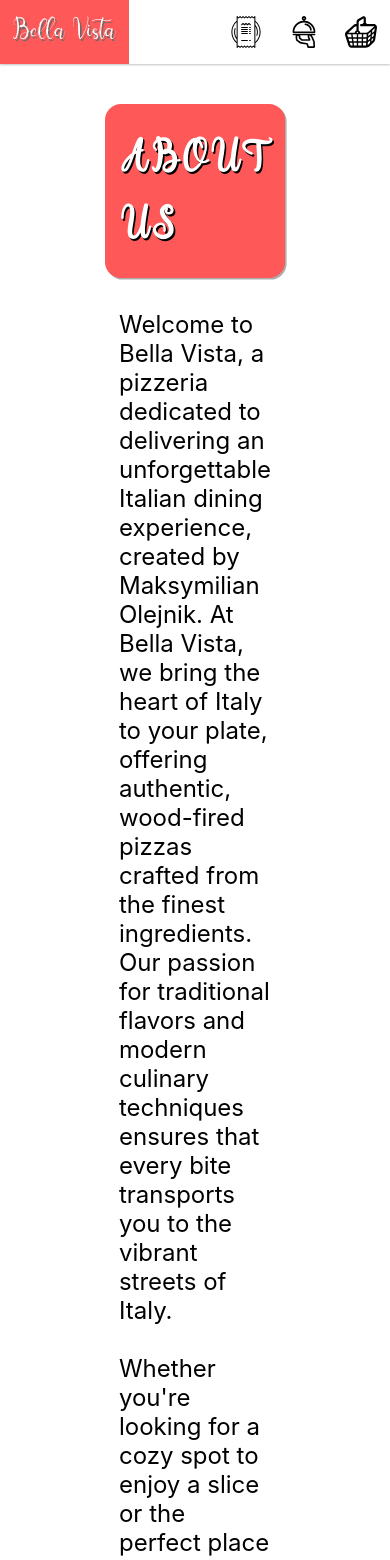
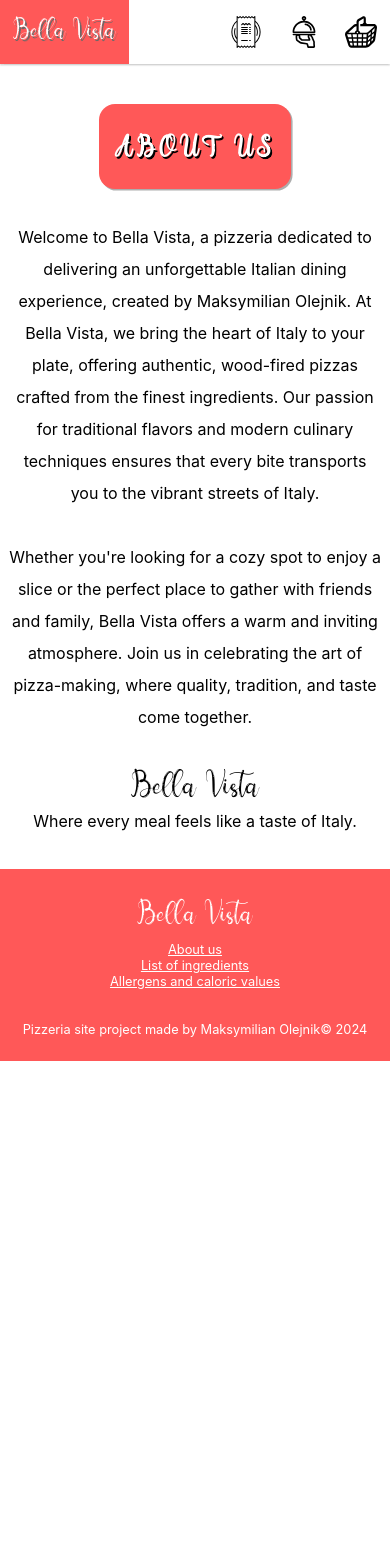
Before and after one commit to MOLE-DV/pizzeria, a React (Create React App) app: page /aboutUs in a window 390 px wide. Shown: the top 1560 px of the page. After the commit the page ends 1061 px from the top, so only its background shows below. Built offline with nearby package versions, Linux system fonts and the light colour scheme.

Commit message:
About us responsivness

```diff
--- a/src/Components/Footer/footer.sass
+++ b/src/Components/Footer/footer.sass
@@ -1,8 +1,9 @@
 @import "../../Styling/colors.sass"
 
 #footer
+    position: relative
     width: 100vw
-    height: calc(10vh + 10vw)
+    height: 15rem
     background: var(--dirty-red)
     display: flex
     flex-direction: column
@@ -10,11 +11,13 @@
     align-items: center
 
 
+
     .title
         user-select: none
         font-family: Sellena
         color: white
-        font-size: calc(2.5vh + 2.5vw)
+        font-size: 3rem
+        margin-top: -3rem
 
     #buttons
         display: flex
@@ -28,10 +31,11 @@
 
         .button
             color: white
-            padding-inline: calc(1vh + 1vw)
+            padding-inline: 1rem
             cursor: pointer
+            font-size: 1rem
 
     #copy
         color: white
         position: absolute
-        bottom: calc(.2vh + .2vw)
+        bottom: 1.5rem
--- a/src/Components/Footer/footer.tsx
+++ b/src/Components/Footer/footer.tsx
@@ -1,4 +1,5 @@
 import './footer.sass';
+import './footer_mobile.sass'
 import { Link } from 'react-router-dom'
 
 const Footer = () => {
--- /dev/null
+++ b/src/Components/Footer/footer_mobile.sass
@@ -0,0 +1,25 @@
+@media screen and (max-width: 535px)
+    #footer
+        height: 10rem
+        .title
+            font-size: 2.5rem
+        .button, .separator, #copy
+            font-size: .8rem !important
+
+@media screen and (max-width: 430px)
+    #footer
+        height: 12rem
+        .title
+            font-size: 2.25rem
+        .button, .separator, #copy
+            font-size: .5 !important
+
+@media screen and (max-width: 417px)
+    #footer
+        #buttons
+            text-align: center
+            flex-direction: column
+            line-height: 1rem
+
+        .separator
+            display: none
--- a/src/Tabs/aboutUs/components/aboutUsInfo/aboutUsInfo.sass
+++ b/src/Tabs/aboutUs/components/aboutUsInfo/aboutUsInfo.sass
@@ -21,6 +21,9 @@
         margin-bottom: 2rem
         text-shadow: .1rem .1rem rgba(0,0,0,1)
         padding-top: 1.5rem
+
+    .description *
+        overflow: hidden
 
 
     .description
@@ -52,3 +55,10 @@
             span.logo
                 font-family: Sellena
                 font-size: 4rem
+                overflow: visible
+                padding-top: .5rem
+
+            .last
+                overflow: visible
+                height: fit-content
+                width: fit-content
--- a/src/Tabs/aboutUs/components/aboutUsInfo/aboutUsInfo.tsx
+++ b/src/Tabs/aboutUs/components/aboutUsInfo/aboutUsInfo.tsx
@@ -1,5 +1,5 @@
 import './aboutUsInfo.sass'
-import ImageSlider from '../../../../Components/ImageSlider/slider';
+import './aboutUsInfo_mobile.sass'
 
 const AboutUsInfo = () => {
     return (
@@ -11,7 +11,11 @@ const AboutUsInfo = () => {
                 <br /><br />
                 Whether you're looking for a cozy spot to enjoy a slice or the perfect place to gather with friends and family, Bella Vista offers a warm and inviting atmosphere. Join us in celebrating the art of pizza-making, where quality, tradition, and taste come together.
                 <br /><br />
-                <span className='logo'>Bella Vista</span> – Where every meal feels like a taste of Italy.
+
+                <div className="last">
+                    <span className='logo'>Bella Vista</span> <span className="dash">–</span> Where every meal feels like a taste of Italy.
+                </div>
+
                 </div>
                 <div className="image" />
             </div>
--- /dev/null
+++ b/src/Tabs/aboutUs/components/aboutUsInfo/aboutUsInfo_mobile.sass
@@ -0,0 +1,56 @@
+@media screen and (max-width: 1007px)
+    .description
+        padding-inline: 2rem !important
+
+
+@media screen and (max-width: 755px)
+    .description
+        padding-inline: 1rem !important
+
+
+
+@media screen and (max-width: 725px)
+    .description
+        .title
+            font-size: 2rem !important
+
+        .text
+            font-size: 1.25rem !important
+
+            span.logo
+                font-size: 2.5rem !important
+
+
+@media screen and (max-width: 570px)
+    .description
+        padding-inline: .5rem !important
+
+        .text
+            line-height: 2rem !important
+            text-align: center
+
+
+
+@media screen and (max-width: 550px)
+    .description
+        padding-bottom: 5rem
+        .text
+            .dash
+                display: none !important
+
+            .last
+                width: 100% !important
+                display: flex
+                flex-direction: column
+                align-items: center
+
+@media screen and (max-width: 409px)
+    .description
+        padding-bottom: 2rem
+        .text
+            font-size: 1rem !important
+            .last
+                width: 100% !important
+                display: flex
+                flex-direction: column
+                align-items: center
```
